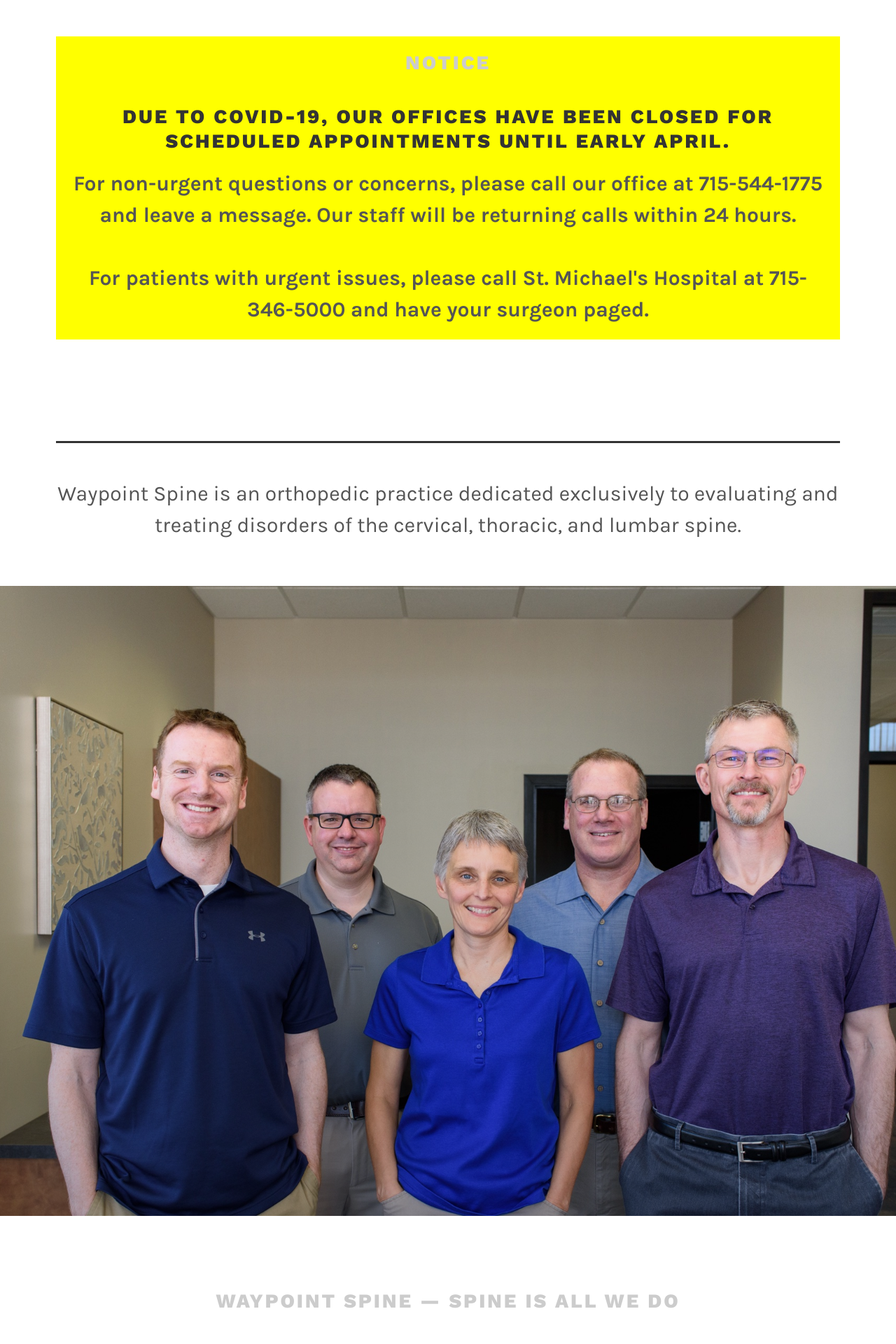
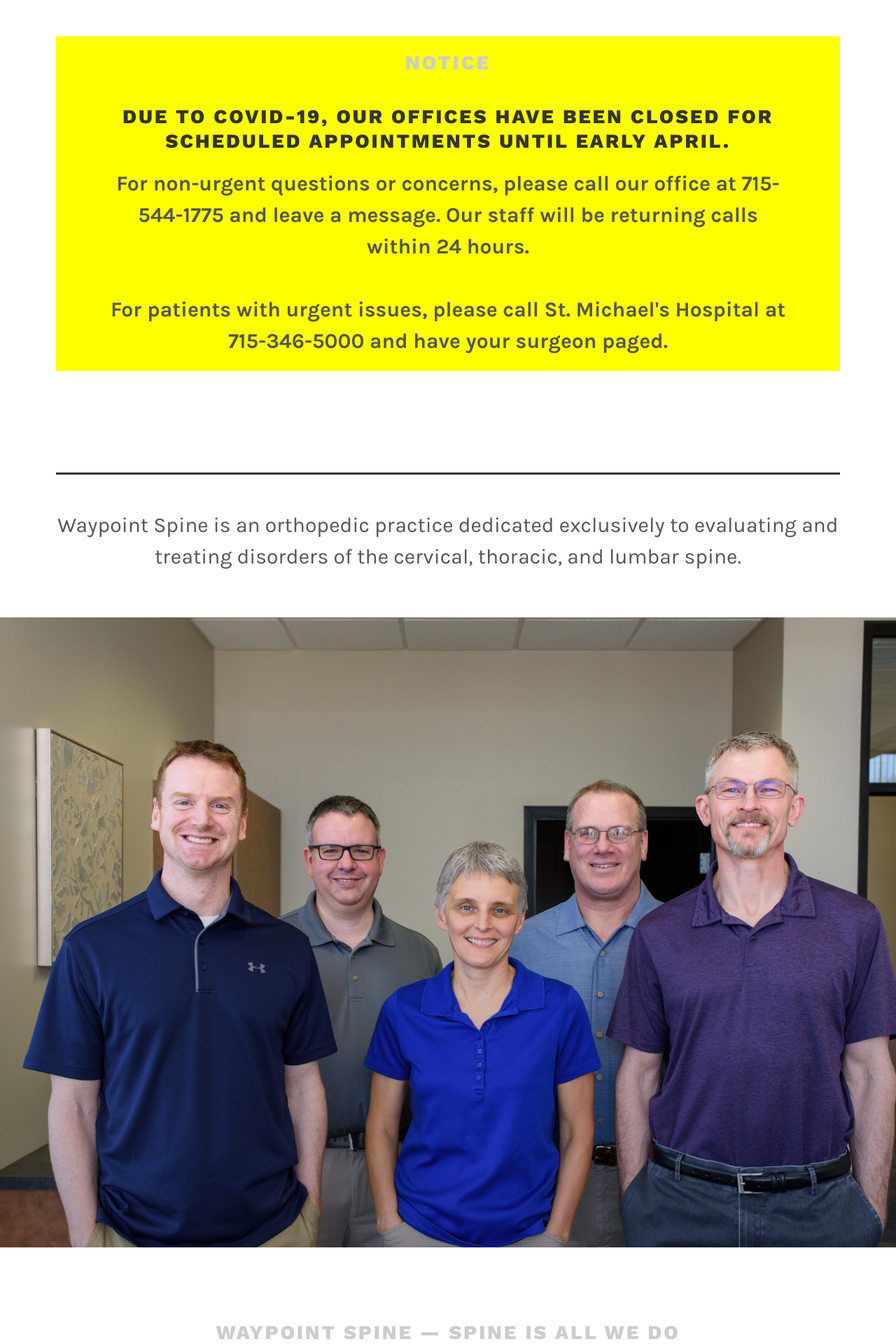
Before and after one commit to lfairchild/waypoint-spine, a Jekyll site: the page built from index.html, in a window 1280 px wide. Shown: the part 915-2835 px from the top of the page at 70% size. Built offline with Jekyll 4.4.1, drawn with Linux system fonts in a browser that asks for light colours.

Commit message:
Update index.html

```diff
--- a/index.html
+++ b/index.html
@@ -10,8 +10,8 @@ description: Waypoint Spine is an orthopedic practice dedicated to evaluating an
 		  <div style="background-color: yellow; padding: 20px;">
 		  <h2>NOTICE</h2>
 		  <h3 style="font-size: 1.75rem;">Due to COVID-19, our offices have been closed for scheduled appointments until early April.</h3>
-			  <p><strong>For non-urgent questions or concerns, please call our office at 715-544-1775 and leave a message. Our staff will be returning calls within 24 hours.</strong></li>
-			  <p><strong>For patients with urgent issues, please call St. Michael's Hospital at 715-346-5000 and have your surgeon paged.</strong></li>
+			  <p style="padding: 0 5%;"><strong>For non-urgent questions or concerns, please call our office at 715-544-1775 and leave a message. Our staff will be returning calls within 24 hours.</strong></li>
+			  <p style="padding: 0 5%;"><strong>For patients with urgent issues, please call St. Michael's Hospital at 715-346-5000 and have your surgeon paged.</strong></li>
 		  </div>
 		  </br>
       <p style="padding-top: 50px; border-top: 3px solid #333; margin-top: 100px;">Waypoint Spine is an orthopedic practice dedicated exclusively to evaluating and treating disorders of the cervical, thoracic, and lumbar spine.</p>
```
